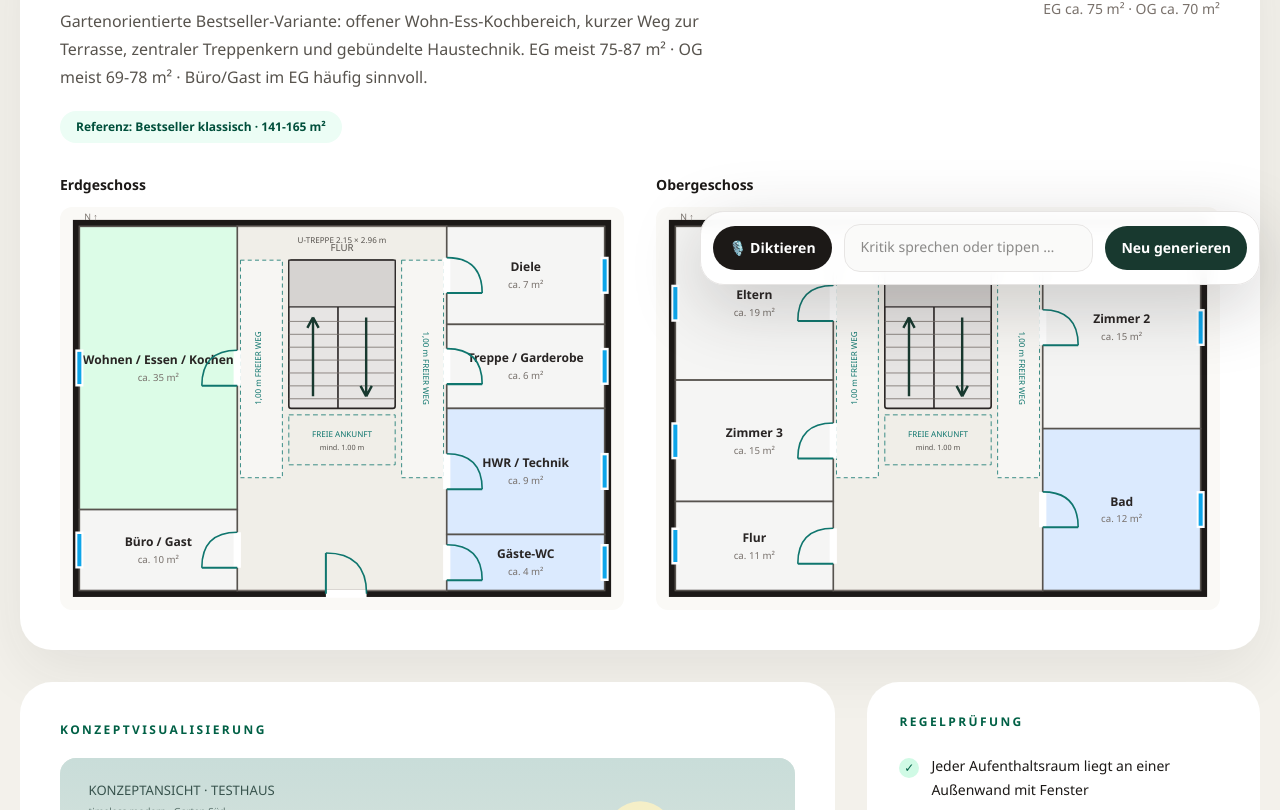
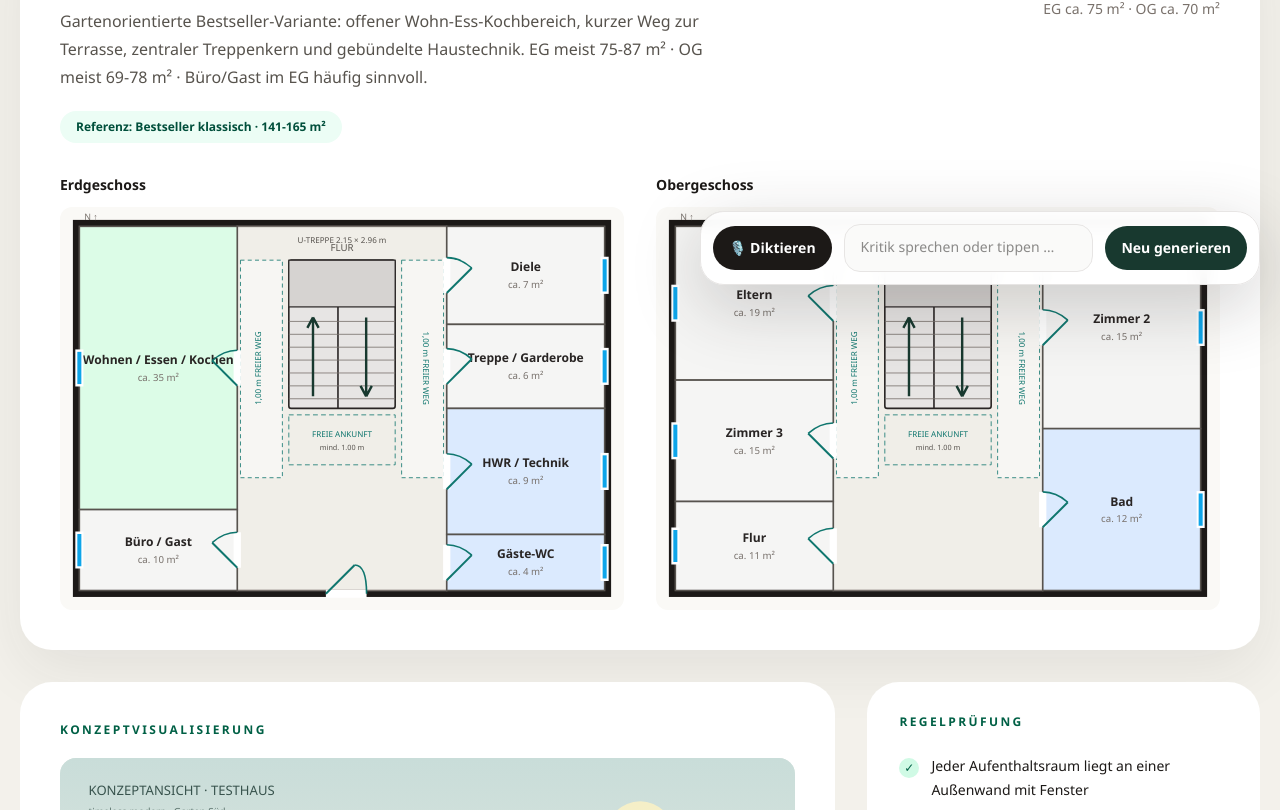
Before and after one commit to raineryeary-lab/born2thrill-app, a Next.js app: page /testlauf in a window 1280 px wide. Shown: the part 503-1313 px from the top of the page. Built offline with nearby package versions, Linux system fonts and the light colour scheme.

Commit message:
Use 45 degree door symbols

```diff
--- a/src/app/testlauf/page.tsx
+++ b/src/app/testlauf/page.tsx
@@ -68,15 +68,18 @@ function FloorSvg({ plan }: { plan: FloorPlan }) {
   const wallStairTextX = wallStairX + wallStairWidth / 2;
   const internalDoorPx = 44;
   const frontDoorPx = 50.5;
-  const quarterDoorArc = (hingeX: number, hingeY: number, radius: number, direction: -1 | 1) => {
+  const doorSwingArc45 = (hingeX: number, hingeY: number, radius: number, direction: -1 | 1) => {
+    const angle = Math.PI / 4;
     const startX = hingeX;
     const startY = hingeY - radius;
-    const endX = hingeX + direction * radius;
-    const endY = hingeY;
-    const controlX = endX;
+    const endX = hingeX + direction * radius * Math.sin(angle);
+    const endY = hingeY - radius * Math.cos(angle);
+    const controlX = hingeX + direction * radius * 0.38;
     const controlY = startY;
     return `M${startX} ${startY} Q${controlX} ${controlY} ${endX} ${endY}`;
   };
+  const frontDoorLeafEndX = 330 + frontDoorPx * Math.cos(Math.PI / 4);
+  const frontDoorLeafEndY = 480 - frontDoorPx * Math.sin(Math.PI / 4);
   return (
     <svg viewBox="0 0 700 500" className="w-full rounded-xl bg-[#faf9f6]" aria-label={`Grundriss ${plan.name}`}>
       <rect x="20" y="20" width="660" height="460" fill="white" stroke="#1c1917" strokeWidth="8" />
@@ -108,8 +111,8 @@ function FloorSvg({ plan }: { plan: FloorPlan }) {
       {plan.floor === 0 && (
         <g>
           <line x1="330" y1="480" x2={330 + frontDoorPx} y2="480" stroke="white" strokeWidth="10" />
-          <line x1="330" y1="480" x2="330" y2={480 - frontDoorPx} stroke="#0f766e" strokeWidth="2.5" />
-          <path d={`M${330 + frontDoorPx} 480 Q${330 + frontDoorPx} ${480 - frontDoorPx} 330 ${480 - frontDoorPx}`} fill="none" stroke="#0f766e" strokeWidth="2" />
+          <line x1="330" y1="480" x2={frontDoorLeafEndX} y2={frontDoorLeafEndY} stroke="#0f766e" strokeWidth="2.5" />
+          <path d={`M${330 + frontDoorPx} 480 Q${330 + frontDoorPx} ${frontDoorLeafEndY} ${frontDoorLeafEndX} ${frontDoorLeafEndY}`} fill="none" stroke="#0f766e" strokeWidth="2" />
         </g>
       )}
       {plan.rooms.map((room) => {
@@ -117,11 +120,11 @@ function FloorSvg({ plan }: { plan: FloorPlan }) {
         const windowX = room.side === "left" ? room.x : room.x + room.width;
         const cy = room.y + room.height / 2;
         const doorDirection = room.side === "left" ? -1 : 1;
-        const doorLeafEndX = doorX + doorDirection * internalDoorPx;
-        const doorLeafEndY = cy + internalDoorPx / 2;
         const hingeY = cy + internalDoorPx / 2;
+        const doorLeafEndX = doorX + doorDirection * internalDoorPx * Math.sin(Math.PI / 4);
+        const doorLeafEndY = hingeY - internalDoorPx * Math.cos(Math.PI / 4);
         const farSideY = hingeY - internalDoorPx;
-        const doorArc = quarterDoorArc(doorX, hingeY, internalDoorPx, doorDirection);
+        const doorArc = doorSwingArc45(doorX, hingeY, internalDoorPx, doorDirection);
         const fill = room.kind === "wet" ? "#dbeafe" : room.kind === "living" ? "#dcfce7" : room.kind === "service" ? "#fef3c7" : "#f5f5f4";
         return (
           <g key={room.id}>
```
